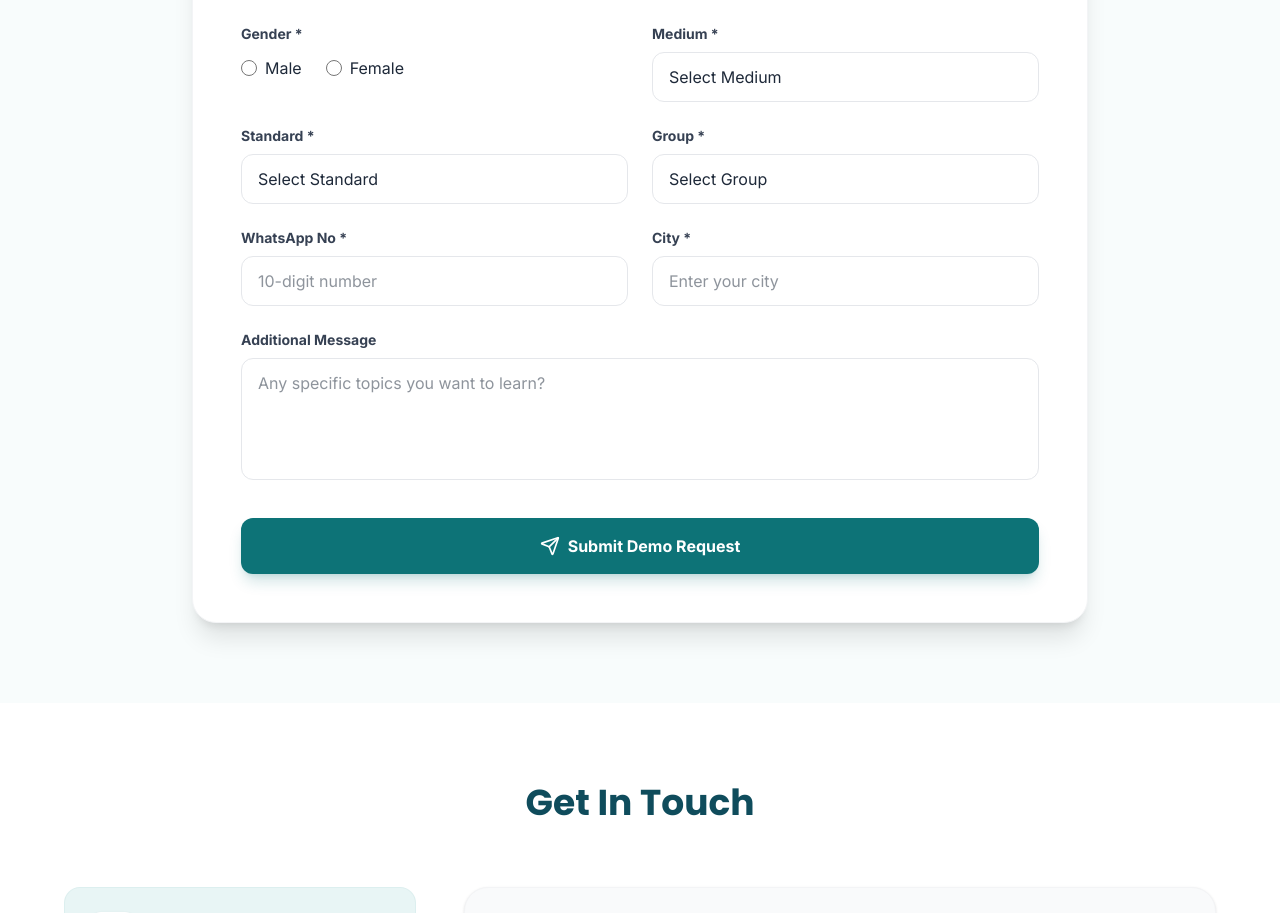
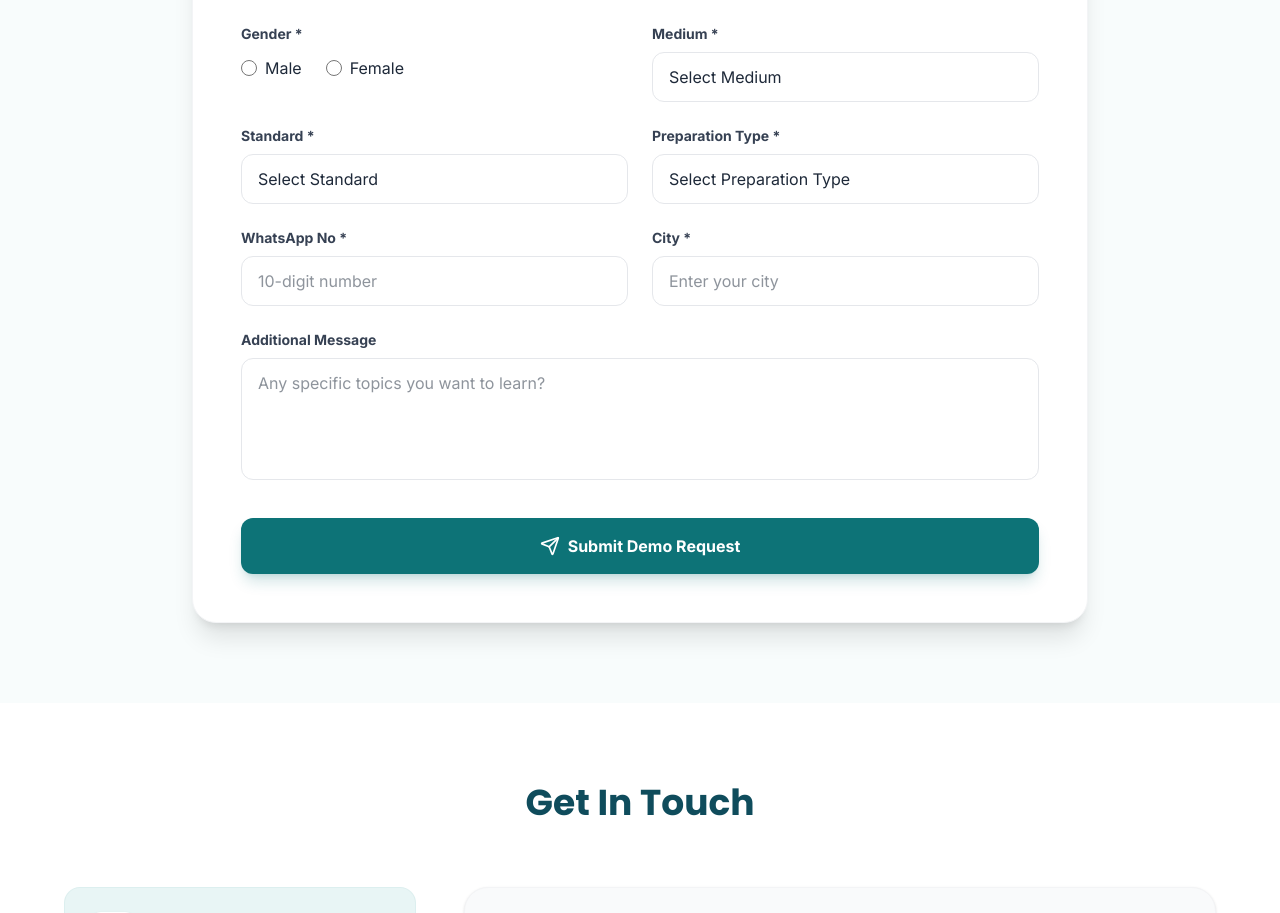
Before and after one commit to ronak-pipalva/dhruval-chemistry, a React (Vite) app: page / in a window 1280 px wide. Shown: the part 4710-5623 px from the top of the page. Built offline with nearby package versions, Linux system fonts and the light colour scheme; no server answers; the database is empty.

Commit message:
fix: update form field from 'group' to 'prepType' and adjust related validation and messaging

```diff
--- a/src/components/BookDemo.jsx
+++ b/src/components/BookDemo.jsx
@@ -12,7 +12,7 @@ const BookDemo = () => {
     gender: "",
     medium: "",
     standard: "",
-    group: "",
+    prepType: "",
     whatsapp: "",
     city: "",
     message: "",
@@ -31,7 +31,7 @@ const BookDemo = () => {
     if (!formData.gender) newErrors.gender = "Gender is required";
     if (!formData.medium) newErrors.medium = "Medium is required";
     if (!formData.standard) newErrors.standard = "Standard is required";
-    if (!formData.group) newErrors.group = "Group is required";
+    if (!formData.prepType) newErrors.prepType = "Preparation type is required";
     if (!formData.whatsapp) {
       newErrors.whatsapp = "WhatsApp number is required";
     } else if (!/^\d{10}$/.test(formData.whatsapp)) {
@@ -56,7 +56,7 @@ const BookDemo = () => {
         gender: formData.gender,
         medium: formData.medium,
         standard: formData.standard,
-        group_name: formData.group,
+        group_name: formData.prepType,
         whatsapp: formData.whatsapp,
         city: formData.city,
         message: formData.message,
@@ -276,24 +276,25 @@ const BookDemo = () => {
                 )}
               </div>
 
-              {/* Group */}
+              {/* Prep Type */}
               <div>
                 <label className="block text-sm font-bold text-gray-700 mb-2">
-                  Group *
+                  Preparation Type *
                 </label>
                 <select
-                  name="group"
-                  value={formData.group}
+                  name="prepType"
+                  value={formData.prepType}
                   onChange={handleChange}
-                  className={`w-full px-4 py-3 rounded-xl border ${errors.group ? "border-red-500 bg-red-50" : "border-gray-200"} focus:border-primary outline-none transition-all appearance-none bg-white`}
+                  className={`w-full px-4 py-3 rounded-xl border ${errors.prepType ? "border-red-500 bg-red-50" : "border-gray-200"} focus:border-primary outline-none transition-all appearance-none bg-white`}
                 >
-                  <option value="">Select Group</option>
-                  <option value="Group A (Science)">Group A (Science)</option>
-                  <option value="Group B (Science)">Group B (Science)</option>
+                  <option value="">Select Preparation Type</option>
+                  <option value="Board Only">Board Only</option>
+                  <option value="Board + NEET">Board + NEET</option>
+                  <option value="Board + JEE">Board + JEE</option>
                 </select>
-                {errors.group && (
+                {errors.prepType && (
                   <p className="text-red-500 text-xs mt-1 font-medium">
-                    {errors.group}
+                    {errors.prepType}
                   </p>
                 )}
               </div>
```
Also changed, not shown: 1 other file (tests, documents, lock files or other folders).
